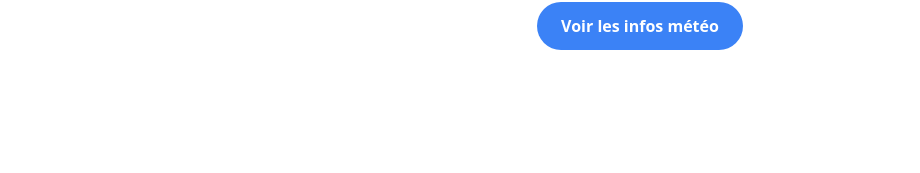
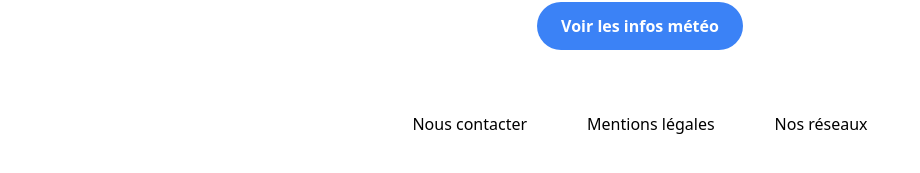
Before and after one commit to Lucas-Matusiak/meteo-campus, a Nuxt app: page / in a window 1280 px wide. Shown: the part 243-416 px from the top of the page, without its empty margins (0-920 px from the left). Built offline with nearby package versions, Linux system fonts and the light colour scheme.

Commit message:
footer_1

```diff
--- a/app.vue
+++ b/app.vue
@@ -7,6 +7,17 @@
     />
     <NuxtPage />
   </div>
+
+  <footer class="footer">
+    <div class="container">
+      <div class="footer-buttons">
+        <button class="button">Nous contacter</button>
+        <button class="button">Mentions légales</button>
+        <button class="button">Nos réseaux</button>
+      </div>
+    </div>
+  </footer>
+
 </template>
 
 <style scoped>
@@ -21,4 +32,25 @@
   width: 100px; /* Ajustez selon la taille de votre image */
   height: auto; /* Ajustez selon la taille de votre image */
 }
+.footer {
+  background-color: #ffffff; /* Couleur blanche */
+  padding: 20px 0; /* Espacement intérieur */
+  text-align: center;
+}
+
+.footer-buttons {
+  display: flex;
+  justify-content: center;
+}
+
+.button {
+  background-color: #ffffff; /* Couleur blanche */
+  color: #000000; /* Couleur noire */
+  border: none;
+  padding: 10px 20px;
+  margin: 0 10px;
+  cursor: pointer;
+  border-radius: 5px;
+  outline: none;
+}
 </style>
```
